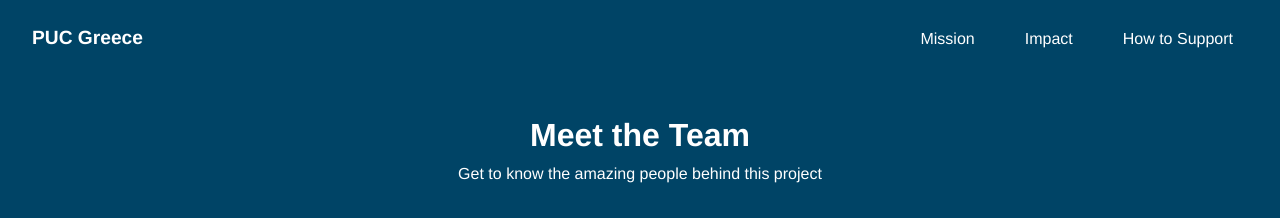
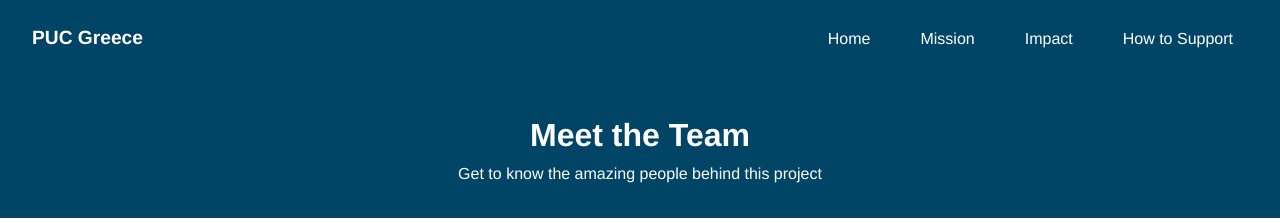
Before and after one commit to pucgreece/pucgreece.github.io, a Jekyll site: the page built from meettheteam.html, in a window 1280 px wide. Shown: the top 223 px of the page. Built offline with Jekyll 4.4.1, drawn with Linux system fonts in a browser that asks for light colours.

Commit message:
Update navbar.html

```diff
--- a/_includes/navbar.html
+++ b/_includes/navbar.html
@@ -1,13 +1,15 @@
 <!-- _includes/navbar.html -->
+
 <nav>
   <div class="logo">PUC Greece</div>
   <ul>
+    <li><a href="{{ '/' | relative_url }}">Home</a></li>  <!-- This is your Home button -->
     <li class="dropdown">
       <a href="#mission">Mission</a>
       <ul class="dropdown-content">
-        <li><a href="aboutpuc.html">About PUC</a></li>
-        <li><a href="meettheteam.html">Meet The Team</a></li>
-        <li><a href="abouttheproject.html">About the Project</a></li>
+        <li><a href="{{ '/aboutpuc.html' | relative_url }}">About PUC</a></li>
+        <li><a href="{{ '/meettheteam.html' | relative_url }}">Meet The Team</a></li>
+        <li><a href="{{ '/abouttheproject.html' | relative_url }}">About the Project</a></li>
       </ul>
     </li>
     <li><a href="#impact">Impact</a></li>
```
